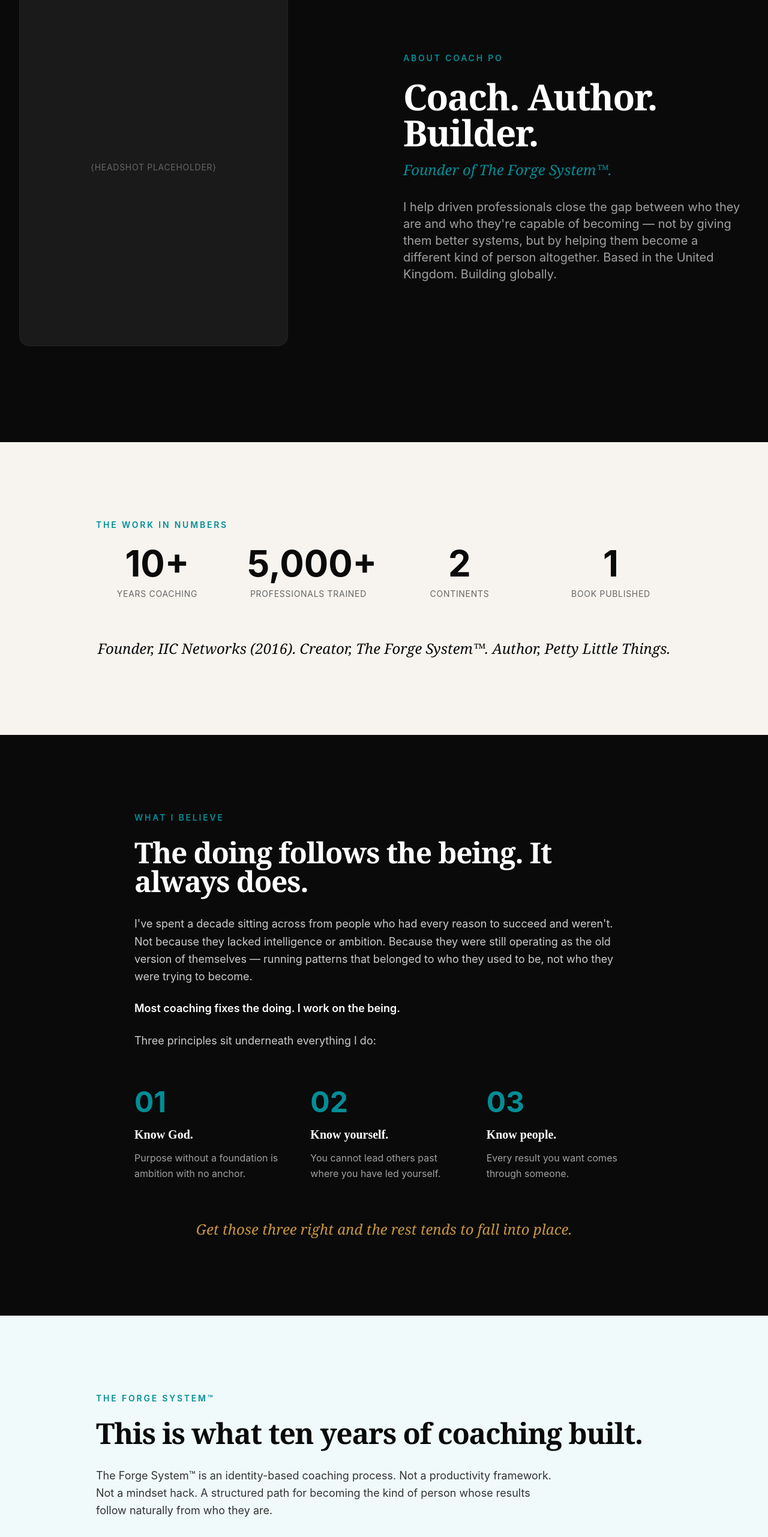
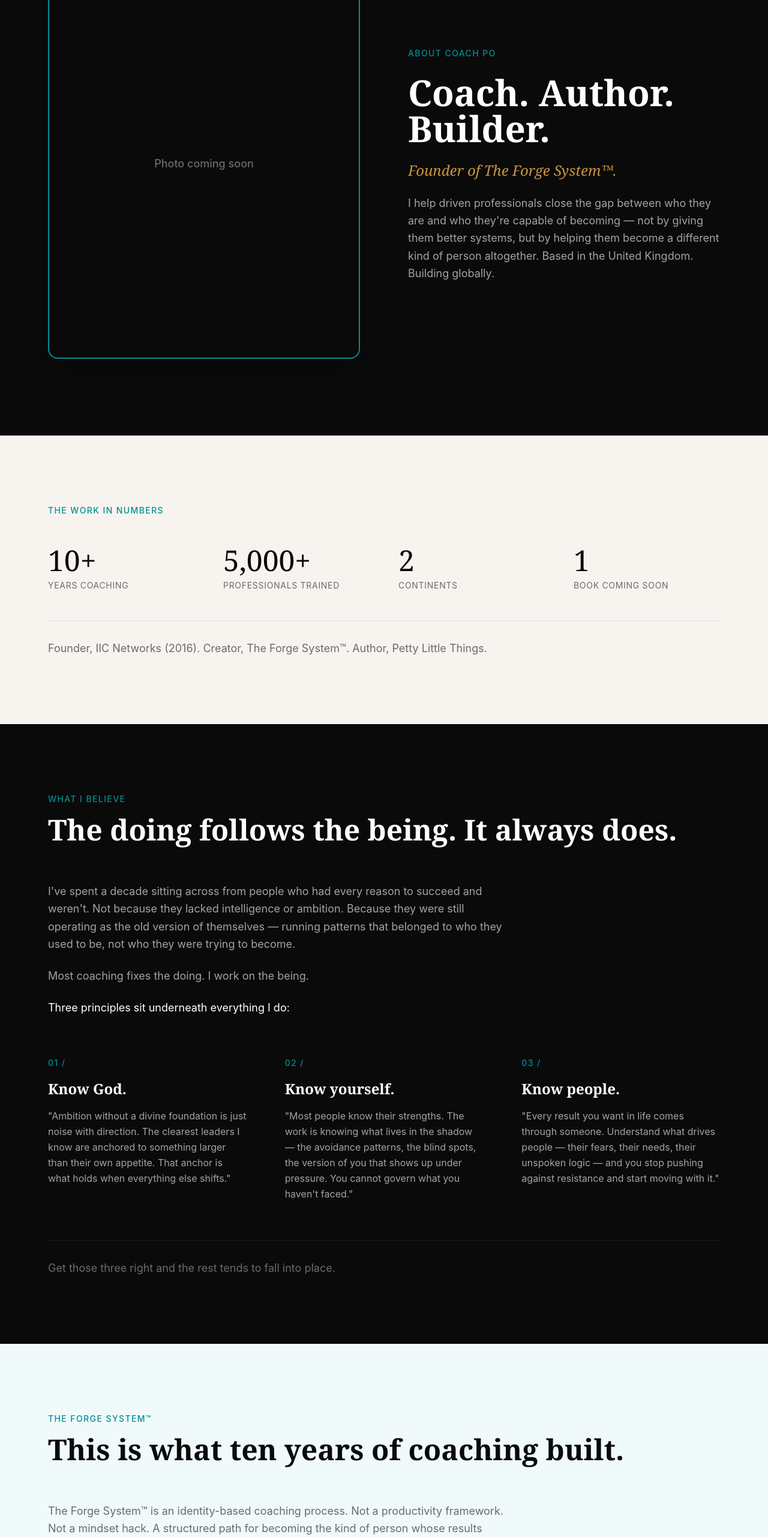
Before and after one commit to pelumiolawole/The-Forge-Website, a Next.js app: page /about in a window 1280 px wide. Shown: the part 180-2742 px from the top of the page at 60% size. Built offline with nearby package versions, Linux system fonts and the light colour scheme.

Commit message:
fix: About page copy updates and design refinements

```diff
--- a/src/app/about/page.tsx
+++ b/src/app/about/page.tsx
@@ -1,209 +1,241 @@
-import { Metadata } from "next";
+"use client";
+
 import Link from "next/link";
-
-export const metadata: Metadata = {
-  title: "Coach PO | About",
-  description: "Coach, author, and builder. Founder of The Forge System™. Helping driven professionals close the gap between who they are and who they're capable of becoming.",
-};
-
-const CALENDLY_URL = "https://calendly.com/olawolepelumi/30min";
-
-// Section Label Component
-function SectionLabel({ children }: { children: React.ReactNode }) {
-  return (
-    <span className="text-[#008E97] text-sm font-semibold tracking-[0.2em] uppercase mb-6 block">
-      {children}
-    </span>
-  );
-}
+import { motion } from "framer-motion";
 
 export default function AboutPage() {
   return (
-    <main className="min-h-screen">
+    <main className="min-h-screen bg-[#0A0A0A]">
       {/* SECTION 1 — HERO (dark) */}
-      <section className="bg-[#0A0A0A] py-24 md:py-32 lg:py-40">
-        <div className="max-w-7xl mx-auto px-4 sm:px-6 lg:px-8">
-          <div className="grid grid-cols-1 lg:grid-cols-2 gap-12 lg:gap-16 items-center">
-            {/* Photo Placeholder */}
-            <div className="order-2 lg:order-1">
-              <div className="aspect-[3/4] bg-[#1A1A1A] rounded-2xl flex items-center justify-center border border-[#222222] max-w-md mx-auto lg:mx-0">
-                <span className="text-[#666666] text-sm uppercase tracking-wider">{`{headshot placeholder}`}</span>
-              </div>
-            </div>
+      <section className="relative px-6 md:px-12 lg:px-20 py-20 md:py-32 bg-[#0A0A0A]">
+        <div className="max-w-7xl mx-auto">
+          <div className="grid lg:grid-cols-2 gap-12 lg:gap-20 items-center">
+            {/* Photo Placeholder - Styled intentionally */}
+            <motion.div
+              initial={{ opacity: 0, y: 20 }}
+              animate={{ opacity: 1, y: 0 }}
+              transition={{ duration: 0.6 }}
+              className="relative aspect-[4/5] rounded-2xl bg-[#0A0A0A] border-2 border-[#008E97] flex items-center justify-center shadow-2xl"
+            >
+              <span className="text-[#6B6B6B] text-lg font-medium">Photo coming soon</span>
+            </motion.div>
 
             {/* Text Content */}
-            <div className="order-1 lg:order-2 text-center lg:text-left">
-              <SectionLabel>About Coach PO</SectionLabel>
+            <motion.div
+              initial={{ opacity: 0, y: 20 }}
+              animate={{ opacity: 1, y: 0 }}
+              transition={{ duration: 0.6, delay: 0.1 }}
+              className="space-y-6"
+            >
+              <span className="text-[#008E97] text-sm font-medium tracking-widest uppercase">
+                About Coach PO
+              </span>
 
-              <h1 className="font-serif text-4xl md:text-5xl lg:text-6xl font-bold text-white tracking-tight mb-4">
+              <h1 className="font-serif text-4xl md:text-5xl lg:text-6xl text-white leading-tight">
                 Coach. Author. Builder.
               </h1>
 
-              <p className="font-serif text-[#008E97] text-xl md:text-2xl italic mb-8">
+              <p className="text-[#C8963E] text-xl md:text-2xl font-serif italic">
                 Founder of The Forge System™.
               </p>
 
-              <p className="text-[#A0A0A0] text-lg md:text-xl max-w-2xl mx-auto lg:mx-0 leading-relaxed">
+              <p className="text-[#A3A3A3] text-lg leading-relaxed max-w-xl">
                 I help driven professionals close the gap between who they are and who they&apos;re capable of becoming — not by giving them better systems, but by helping them become a different kind of person altogether. Based in the United Kingdom. Building globally.
               </p>
-            </div>
+            </motion.div>
           </div>
         </div>
       </section>
 
       {/* SECTION 2 — CREDENTIALS (off-white) */}
-      <section className="bg-[#F7F4EF] py-24 md:py-32">
-        <div className="max-w-5xl mx-auto px-4 sm:px-6 lg:px-8">
-          <SectionLabel>The Work In Numbers</SectionLabel>
+      <section className="px-6 md:px-12 lg:px-20 py-20 md:py-28 bg-[#F7F4EF]">
+        <div className="max-w-7xl mx-auto">
+          <div className="mb-12">
+            <span className="text-[#008E97] text-sm font-medium tracking-widest uppercase">
+              The Work In Numbers
+            </span>
+          </div>
 
-          <div className="grid grid-cols-2 md:grid-cols-4 gap-8 md:gap-12 mb-16">
+          <div className="grid grid-cols-2 lg:grid-cols-4 gap-8 lg:gap-12">
             {/* Stat 1 */}
-            <div className="text-center">
-              <span className="text-[#0A0A0A] text-5xl md:text-6xl font-bold block mb-2">10+</span>
-              <span className="text-[#666666] text-sm uppercase tracking-wider">Years Coaching</span>
+            <div className="space-y-2">
+              <span className="font-serif text-4xl md:text-5xl text-[#0A0A0A]">10+</span>
+              <p className="text-[#6B6B6B] text-sm uppercase tracking-wider">Years Coaching</p>
             </div>
 
             {/* Stat 2 */}
-            <div className="text-center">
-              <span className="text-[#0A0A0A] text-5xl md:text-6xl font-bold block mb-2">5,000+</span>
-              <span className="text-[#666666] text-sm uppercase tracking-wider">Professionals Trained</span>
+            <div className="space-y-2">
+              <span className="font-serif text-4xl md:text-5xl text-[#0A0A0A]">5,000+</span>
+              <p className="text-[#6B6B6B] text-sm uppercase tracking-wider">Professionals Trained</p>
             </div>
 
             {/* Stat 3 */}
-            <div className="text-center">
-              <span className="text-[#0A0A0A] text-5xl md:text-6xl font-bold block mb-2">2</span>
-              <span className="text-[#666666] text-sm uppercase tracking-wider">Continents</span>
+            <div className="space-y-2">
+              <span className="font-serif text-4xl md:text-5xl text-[#0A0A0A]">2</span>
+              <p className="text-[#6B6B6B] text-sm uppercase tracking-wider">Continents</p>
             </div>
 
-            {/* Stat 4 */}
-            <div className="text-center">
-              <span className="text-[#0A0A0A] text-5xl md:text-6xl font-bold block mb-2">1</span>
-              <span className="text-[#666666] text-sm uppercase tracking-wider">Book Published</span>
+            {/* Stat 4 - UPDATED */}
+            <div className="space-y-2">
+              <span className="font-serif text-4xl md:text-5xl text-[#0A0A0A]">1</span>
+              <p className="text-[#6B6B6B] text-sm uppercase tracking-wider">Book Coming Soon</p>
             </div>
           </div>
 
-          <p className="font-serif text-[#0A0A0A] text-xl md:text-2xl italic text-center">
+          <div className="mt-12 pt-8 border-t border-[#E5E5E5]">
+            <p className="text-[#6B6B6B] text-lg">
               Founder, IIC Networks (2016). Creator, The Forge System™. Author, Petty Little Things.
             </p>
+          </div>
         </div>
       </section>
 
       {/* SECTION 3 — PHILOSOPHY (dark) */}
-      <section className="bg-[#0A0A0A] py-24 md:py-32">
-        <div className="max-w-4xl mx-auto px-4 sm:px-6 lg:px-8">
-          <SectionLabel>What I Believe</SectionLabel>
-
-          <h2 className="font-serif text-3xl md:text-4xl lg:text-5xl font-bold text-white tracking-tight mb-8">
+      <section className="px-6 md:px-12 lg:px-20 py-20 md:py-28 bg-[#0A0A0A]">
+        <div className="max-w-7xl mx-auto">
+          <div className="mb-16">
+            <span className="text-[#008E97] text-sm font-medium tracking-widest uppercase">
+              What I Believe
+            </span>
+            <h2 className="font-serif text-3xl md:text-4xl lg:text-5xl text-white mt-4 leading-tight">
               The doing follows the being. It always does.
             </h2>
+          </div>
 
-          <div className="space-y-6 text-[#CCCCCC] text-lg leading-relaxed mb-16">
-            <p>
+          <div className="max-w-3xl mb-16">
+            <p className="text-[#A3A3A3] text-lg leading-relaxed mb-6">
               I&apos;ve spent a decade sitting across from people who had every reason to succeed and weren&apos;t. Not because they lacked intelligence or ambition. Because they were still operating as the old version of themselves — running patterns that belonged to who they used to be, not who they were trying to become.
             </p>
-
-            <p className="text-white font-semibold">
+            <p className="text-[#A3A3A3] text-lg leading-relaxed mb-6">
               Most coaching fixes the doing. I work on the being.
             </p>
-
-            <p>
+            <p className="text-white text-lg leading-relaxed">
               Three principles sit underneath everything I do:
             </p>
           </div>
 
-          {/* Three Principles */}
-          <div className="grid grid-cols-1 md:grid-cols-3 gap-8 md:gap-12 mb-16">
+          {/* Three Principles - UPDATED COPY */}
+          <div className="grid md:grid-cols-3 gap-12 lg:gap-16">
             {/* Principle 01 */}
-            <div>
-              <span className="text-[#008E97] text-5xl font-bold block mb-4">01</span>
-              <h3 className="text-white text-xl font-bold mb-3">Know God.</h3>
-              <p className="text-[#A0A0A0] leading-relaxed">
-                Purpose without a foundation is ambition with no anchor.
+            <div className="space-y-4">
+              <span className="text-[#008E97] text-sm font-medium tracking-widest">01 /</span>
+              <h3 className="font-serif text-2xl text-white">Know God.</h3>
+              <p className="text-[#A3A3A3] leading-relaxed">
+                &quot;Ambition without a divine foundation is just noise with direction. The clearest leaders I know are anchored to something larger than their own appetite. That anchor is what holds when everything else shifts.&quot;
               </p>
             </div>
 
             {/* Principle 02 */}
-            <div>
-              <span className="text-[#008E97] text-5xl font-bold block mb-4">02</span>
-              <h3 className="text-white text-xl font-bold mb-3">Know yourself.</h3>
-              <p className="text-[#A0A0A0] leading-relaxed">
-                You cannot lead others past where you have led yourself.
+            <div className="space-y-4">
+              <span className="text-[#008E97] text-sm font-medium tracking-widest">02 /</span>
+              <h3 className="font-serif text-2xl text-white">Know yourself.</h3>
+              <p className="text-[#A3A3A3] leading-relaxed">
+                &quot;Most people know their strengths. The work is knowing what lives in the shadow — the avoidance patterns, the blind spots, the version of you that shows up under pressure. You cannot govern what you haven&apos;t faced.&quot;
               </p>
             </div>
 
             {/* Principle 03 */}
-            <div>
-              <span className="text-[#008E97] text-5xl font-bold block mb-4">03</span>
-              <h3 className="text-white text-xl font-bold mb-3">Know people.</h3>
-              <p className="text-[#A0A0A0] leading-relaxed">
-                Every result you want comes through someone.
+            <div className="space-y-4">
+              <span className="text-[#008E97] text-sm font-medium tracking-widest">03 /</span>
+              <h3 className="font-serif text-2xl text-white">Know people.</h3>
+              <p className="text-[#A3A3A3] leading-relaxed">
+                &quot;Every result you want in life comes through someone. Understand what drives people — their fears, their needs, their unspoken logic — and you stop pushing against resistance and start moving with it.&quot;
               </p>
             </div>
           </div>
 
-          <p className="font-serif text-[#C8963E] text-xl md:text-2xl italic text-center">
+          <div className="mt-16 pt-8 border-t border-[#1A1A1A]">
+            <p className="text-[#6B6B6B] text-lg">
               Get those three right and the rest tends to fall into place.
             </p>
+          </div>
         </div>
       </section>
 
       {/* SECTION 4 — THE METHOD (teal-tinted surface) */}
-      <section className="bg-[#F0FAFB] py-24 md:py-32">
-        <div className="max-w-5xl mx-auto px-4 sm:px-6 lg:px-8">
-          <SectionLabel>The Forge System™</SectionLabel>
-
-          <h2 className="font-serif text-3xl md:text-4xl lg:text-5xl font-bold text-[#0A0A0A] tracking-tight mb-8">
+      <section className="px-6 md:px-12 lg:px-20 py-20 md:py-28 bg-[#F0FAFB]">
+        <div className="max-w-7xl mx-auto">
+          <div className="mb-16">
+            <span className="text-[#008E97] text-sm font-medium tracking-widest uppercase">
+              The Forge System™
+            </span>
+            <h2 className="font-serif text-3xl md:text-4xl lg:text-5xl text-[#0A0A0A] mt-4 leading-tight">
               This is what ten years of coaching built.
             </h2>
+          </div>
 
-          <div className="space-y-6 text-[#333333] text-lg leading-relaxed mb-12 max-w-3xl">
-            <p>
+          <div className="max-w-3xl mb-16">
+            <p className="text-[#6B6B6B] text-lg leading-relaxed mb-6">
               The Forge System™ is an identity-based coaching process. Not a productivity framework. Not a mindset hack. A structured path for becoming the kind of person whose results follow naturally from who they are.
             </p>
-
-            <p className="text-[#0A0A0A] font-semibold">
+            <p className="text-[#0A0A0A] text-lg leading-relaxed">
               Three phases. Twelve weeks. One question answered by the end:
             </p>
-
-            <p className="font-serif text-[#008E97] text-xl italic">
+            <p className="font-serif text-2xl text-[#008E97] mt-4 italic">
               Who are you now, consistently?
             </p>
           </div>
 
-          {/* Three Phase Cards */}
-          <div className="grid grid-cols-1 md:grid-cols-3 gap-6 mb-12">
+          {/* Three Phase Cards - REDESIGNED AS HORIZONTAL TIMELINE */}
+          <div className="relative">
+            {/* Horizontal line - desktop */}
+            <div className="hidden lg:block absolute top-[2rem] left-0 right-0 h-px bg-[#008E97]/30" />
+
+            {/* Vertical line - mobile */}
+            <div className="lg:hidden absolute top-0 bottom-0 left-[1.5rem] w-px bg-[#008E97]/30" />
+
+            <div className="grid lg:grid-cols-3 gap-12 lg:gap-8 relative">
               {/* Phase 1 */}
-            <div className="bg-white rounded-2xl p-8 border border-[#E0E0E0]">
-              <span className="text-[#008E97] text-xs font-bold tracking-[0.15em] uppercase mb-4 block">Weeks 1–3</span>
-              <h3 className="text-[#0A0A0A] text-2xl font-bold mb-3">STRIP</h3>
-              <p className="text-[#666666] leading-relaxed">
+              <div className="relative pl-12 lg:pl-0">
+                {/* Timeline dot */}
+                <div className="absolute left-0 lg:left-0 top-[1.5rem] lg:top-[1.5rem] w-3 h-3 rounded-full bg-[#008E97] lg:relative lg:mb-8" />
+
+                <div className="space-y-3">
+                  <span className="text-[#008E97] text-sm font-medium">01</span>
+                  <h3 className="font-serif text-3xl text-[#0A0A0A]">STRIP</h3>
+                  <p className="text-[#6B6B6B] text-xs uppercase tracking-widest">Weeks 1–3</p>
+                  <p className="text-[#6B6B6B] leading-relaxed">
                     Honest diagnosis. What patterns are actually running you?
                   </p>
                 </div>
+              </div>
 
               {/* Phase 2 */}
-            <div className="bg-white rounded-2xl p-8 border border-[#E0E0E0]">
-              <span className="text-[#008E97] text-xs font-bold tracking-[0.15em] uppercase mb-4 block">Weeks 4–9</span>
-              <h3 className="text-[#0A0A0A] text-2xl font-bold mb-3">FORGE</h3>
-              <p className="text-[#666666] leading-relaxed">
+              <div className="relative pl-12 lg:pl-0">
+                {/* Timeline dot */}
+                <div className="absolute left-0 lg:left-0 top-[1.5rem] lg:top-[1.5rem] w-3 h-3 rounded-full bg-[#008E97] lg:relative lg:mb-8" />
+
+                <div className="space-y-3">
+                  <span className="text-[#008E97] text-sm font-medium">02</span>
+                  <h3 className="font-serif text-3xl text-[#0A0A0A]">FORGE</h3>
+                  <p className="text-[#6B6B6B] text-xs uppercase tracking-widest">Weeks 4–9</p>
+                  <p className="text-[#6B6B6B] leading-relaxed">
                     Identity architecture. Who are you becoming?
                   </p>
                 </div>
+              </div>
 
               {/* Phase 3 */}
-            <div className="bg-white rounded-2xl p-8 border border-[#E0E0E0]">
-              <span className="text-[#008E97] text-xs font-bold tracking-[0.15em] uppercase mb-4 block">Weeks 10–12</span>
-              <h3 className="text-[#0A0A0A] text-2xl font-bold mb-3">LEAD</h3>
-              <p className="text-[#666666] leading-relaxed">
+              <div className="relative pl-12 lg:pl-0">
+                {/* Timeline dot */}
+                <div className="absolute left-0 lg:left-0 top-[1.5rem] lg:top-[1.5rem] w-3 h-3 rounded-full bg-[#008E97] lg:relative lg:mb-8" />
+
+                <div className="space-y-3">
+                  <span className="text-[#008E97] text-sm font-medium">03</span>
+                  <h3 className="font-serif text-3xl text-[#0A0A0A]">LEAD</h3>
+                  <p className="text-[#6B6B6B] text-xs uppercase tracking-widest">Weeks 10–12</p>
+                  <p className="text-[#6B6B6B] leading-relaxed">
                     Sustained self-leadership. Who are you now, every day?
                   </p>
                 </div>
               </div>
+            </div>
+          </div>
 
-          <div className="text-center">
+          <div className="mt-16">
             <Link
               href="/forge-program"
-              className="inline-flex items-center justify-center px-8 py-4 bg-[#C8963E] text-[#0A0A0A] font-semibold rounded-lg hover:bg-[#D4A84A] transition-colors duration-300"
+              className="inline-flex items-center gap-2 text-[#008E97] font-medium hover:gap-3 transition-all"
             >
               Apply for The Forge Program →
             </Link>
@@ -212,62 +244,66 @@ export default function AboutPage() {
       </section>
 
       {/* SECTION 5 — ROLE CARDS (dark) */}
-      <section className="bg-[#0A0A0A] py-24 md:py-32">
-        <div className="max-w-6xl mx-auto px-4 sm:px-6 lg:px-8">
-          <SectionLabel>What I Build</SectionLabel>
+      <section className="px-6 md:px-12 lg:px-20 py-20 md:py-28 bg-[#0A0A0A]">
+        <div className="max-w-7xl mx-auto">
+          <div className="mb-12">
+            <span className="text-[#008E97] text-sm font-medium tracking-widest uppercase">
+              What I Build
+            </span>
+          </div>
 
-          <div className="grid grid-cols-1 sm:grid-cols-2 lg:grid-cols-4 gap-6">
+          <div className="grid md:grid-cols-2 gap-6">
             {/* Card 1 — COACH */}
-            <div className="bg-[#111111] border border-[#222222] rounded-2xl p-8 hover:border-[#008E97] transition-colors duration-300 group">
-              <span className="text-[#008E97] text-xs font-bold tracking-[0.15em] uppercase mb-4 block">COACH</span>
-              <p className="text-[#CCCCCC] mb-6 leading-relaxed">
+            <div className="group p-8 border border-[#1A1A1A] rounded-xl hover:border-[#008E97] transition-colors duration-300">
+              <span className="text-[#008E97] text-sm font-medium tracking-widest uppercase">Coach</span>
+              <p className="text-[#A3A3A3] mt-4 mb-6">
                 Identity-based coaching for professionals and leaders.
               </p>
               <Link
                 href="/forge-program"
-                className="text-[#008E97] font-semibold text-sm group-hover:underline"
+                className="inline-flex items-center gap-2 text-white text-sm hover:text-[#008E97] transition-colors"
               >
                 → The Forge Program
               </Link>
             </div>
 
             {/* Card 2 — AUTHOR */}
-            <div className="bg-[#111111] border border-[#222222] rounded-2xl p-8 hover:border-[#008E97] transition-colors duration-300 group">
-              <span className="text-[#008E97] text-xs font-bold tracking-[0.15em] uppercase mb-4 block">AUTHOR</span>
-              <p className="text-[#CCCCCC] mb-6 leading-relaxed">
+            <div className="group p-8 border border-[#1A1A1A] rounded-xl hover:border-[#008E97] transition-colors duration-300">
+              <span className="text-[#008E97] text-sm font-medium tracking-widest uppercase">Author</span>
+              <p className="text-[#A3A3A3] mt-4 mb-6">
                 Petty Little Things — 50 habits quietly ruining your life.
               </p>
               <Link
                 href="/book"
-                className="text-[#008E97] font-semibold text-sm group-hover:underline"
+                className="inline-flex items-center gap-2 text-white text-sm hover:text-[#008E97] transition-colors"
               >
                 → The Book
               </Link>
             </div>
 
             {/* Card 3 — SPEAKER */}
-            <div className="bg-[#111111] border border-[#222222] rounded-2xl p-8 hover:border-[#008E97] transition-colors duration-300 group">
-              <span className="text-[#008E97] text-xs font-bold tracking-[0.15em] uppercase mb-4 block">SPEAKER</span>
-              <p className="text-[#CCCCCC] mb-6 leading-relaxed">
+            <div className="group p-8 border border-[#1A1A1A] rounded-xl hover:border-[#008E97] transition-colors duration-300">
+              <span className="text-[#008E97] text-sm font-medium tracking-widest uppercase">Speaker</span>
+              <p className="text-[#A3A3A3] mt-4 mb-6">
                 Available for corporate workshops and leadership events.
               </p>
               <Link
-                href={CALENDLY_URL}
+                href="https://calendly.com/olawolepelumi/30min"
                 target="_blank"
                 rel="noopener noreferrer"
-                className="text-[#008E97] font-semibold text-sm group-hover:underline"
+                className="inline-flex items-center gap-2 text-white text-sm hover:text-[#008E97] transition-colors"
               >
                 → Book a Call
               </Link>
             </div>
 
             {/* Card 4 — BUILDER */}
-            <div className="bg-[#111111] border border-[#222222] rounded-2xl p-8 hover:border-[#008E97] transition-colors duration-300">
-              <span className="text-[#008E97] text-xs font-bold tracking-[0.15em] uppercase mb-4 block">BUILDER</span>
-              <p className="text-[#CCCCCC] leading-relaxed">
+            <div className="group p-8 border border-[#1A1A1A] rounded-xl hover:border-[#008E97] transition-colors duration-300">
+              <span className="text-[#008E97] text-sm font-medium tracking-widest uppercase">Builder</span>
+              <p className="text-[#A3A3A3] mt-4 mb-6">
                 Founder of IIC Networks. Creator of OneGoal Pro.
               </p>
-              <span className="text-[#666666] font-semibold text-sm block mt-6">
+              <span className="text-[#6B6B6B] text-sm">
                 About IIC Networks
               </span>
             </div>
@@ -275,22 +311,20 @@ export default function AboutPage() {
         </div>
       </section>
 
-      {/* SECTION 6 — CTA STRIP (teal) */}
-      <section className="bg-[#008E97] py-16 md:py-20">
-        <div className="max-w-3xl mx-auto px-4 sm:px-6 lg:px-8 text-center">
-          <h2 className="text-3xl md:text-4xl font-bold text-white mb-4">
+      {/* SECTION 6 — CTA STRIP (dark - UPDATED) */}
+      <section className="px-6 md:px-12 lg:px-20 py-16 md:py-24 bg-[#0A0A0A] border-t border-[#1A1A1A]">
+        <div className="max-w-4xl mx-auto text-center">
+          <h2 className="font-serif text-3xl md:text-4xl lg:text-5xl text-[#008E97] mb-6">
             Ready to close the gap?
           </h2>
-
-          <p className="text-white/90 text-lg mb-8 max-w-xl mx-auto">
+          <p className="text-[#A3A3A3] text-lg md:text-xl mb-8 max-w-2xl mx-auto">
             Book a free 30-minute Discovery Call. No pitch. Just an honest conversation.
           </p>
-
           <Link
-            href={CALENDLY_URL}
+            href="https://calendly.com/olawolepelumi/30min"
             target="_blank"
             rel="noopener noreferrer"
-            className="inline-flex items-center justify-center px-8 py-4 bg-[#0A0A0A] text-white font-semibold rounded-lg hover:bg-[#1A1A1A] transition-colors duration-300"
+            className="inline-flex items-center gap-2 bg-[#C8963E] text-[#0A0A0A] px-8 py-4 rounded-lg font-medium hover:bg-[#B0852E] transition-colors"
           >
             Book a Discovery Call →
           </Link>
```
Lines whose indentation alone changed are shown as unchanged.
